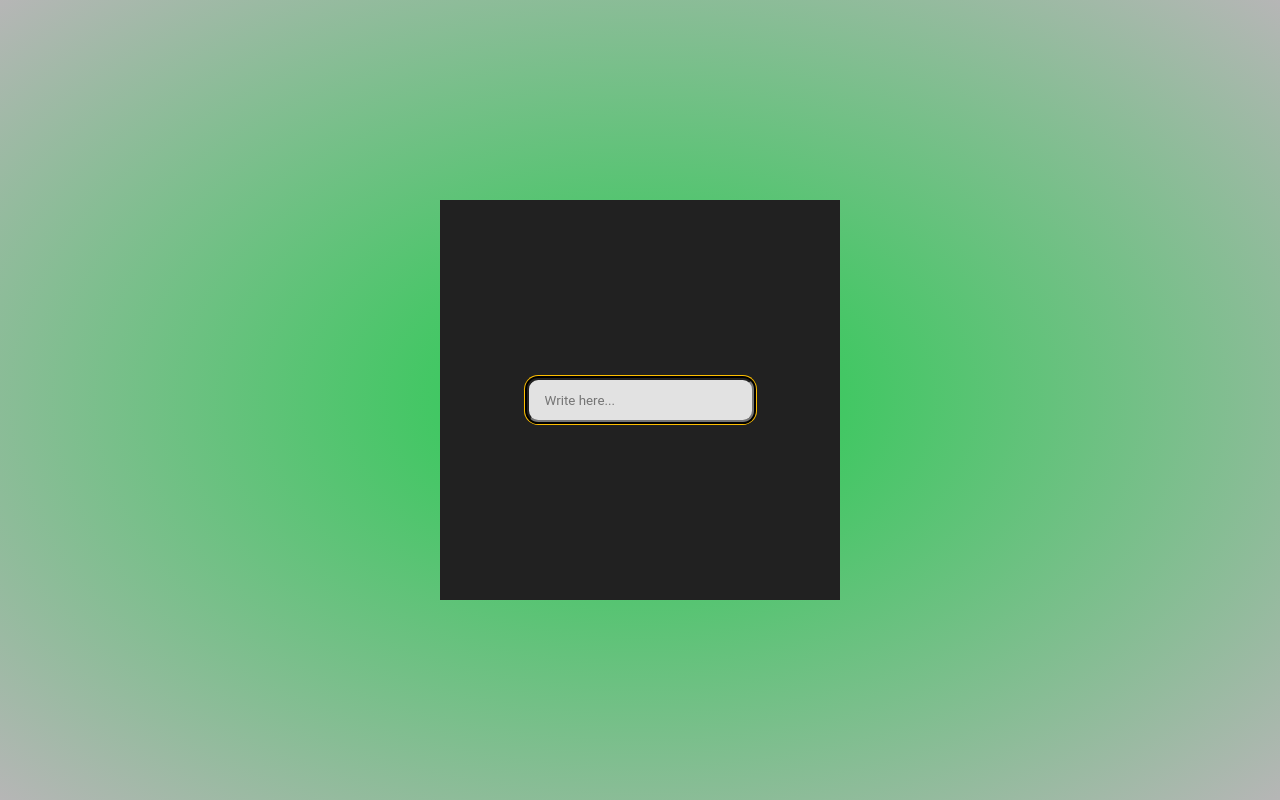
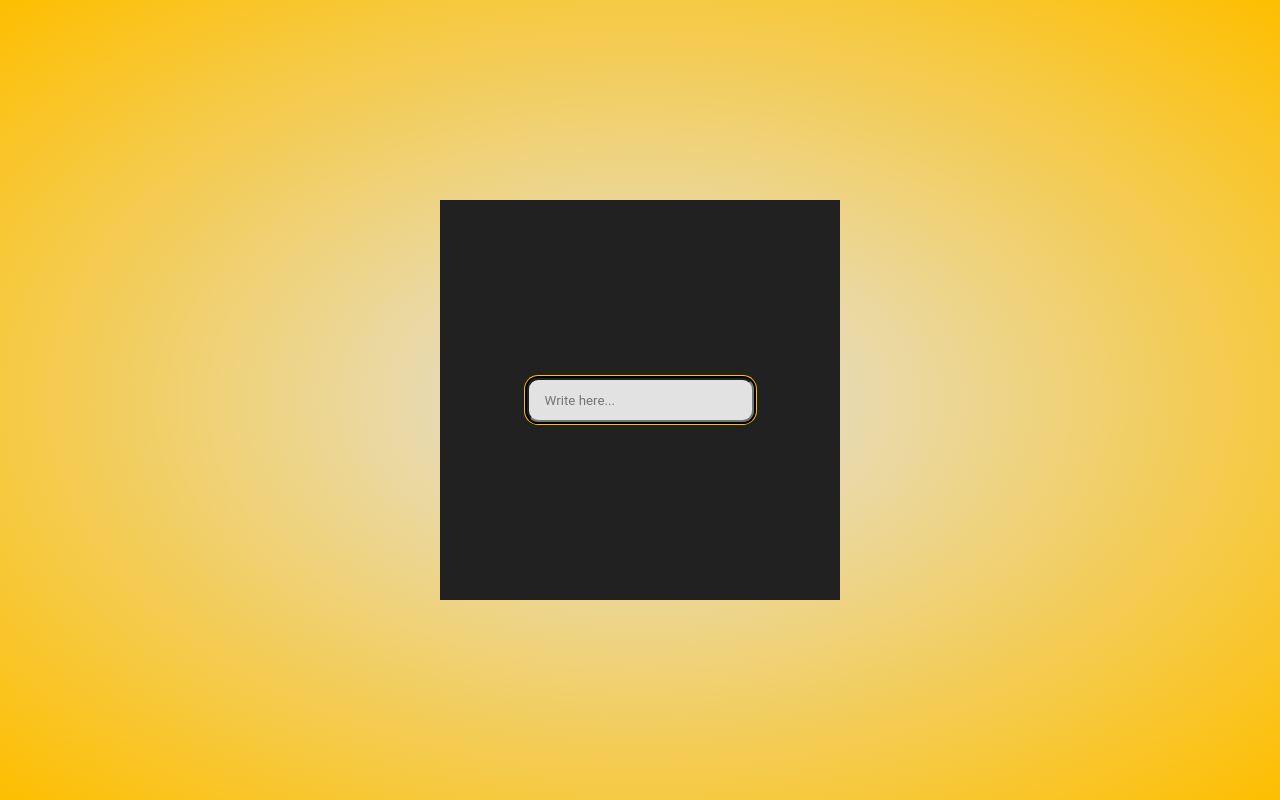
Before and after one commit to codingsparkles/Play_CSS_Solutions, a plain HTML site: page 09-03-2025/UIChallenge.html in a window 1280 px wide. Drawn offline with Linux system fonts and the light colour scheme.

Commit message:
March 9, 2025 Solution Added

```diff
--- a/09-03-2025/UIChallenge.html
+++ b/09-03-2025/UIChallenge.html
@@ -15,7 +15,7 @@
 
         body {
             min-height: 100vh;
-            background: radial-gradient(#21cc4c, #b6b6b6);
+            background: radial-gradient(#E2E2E2, #FEBF00);
             user-select: none;
         }
 
```
